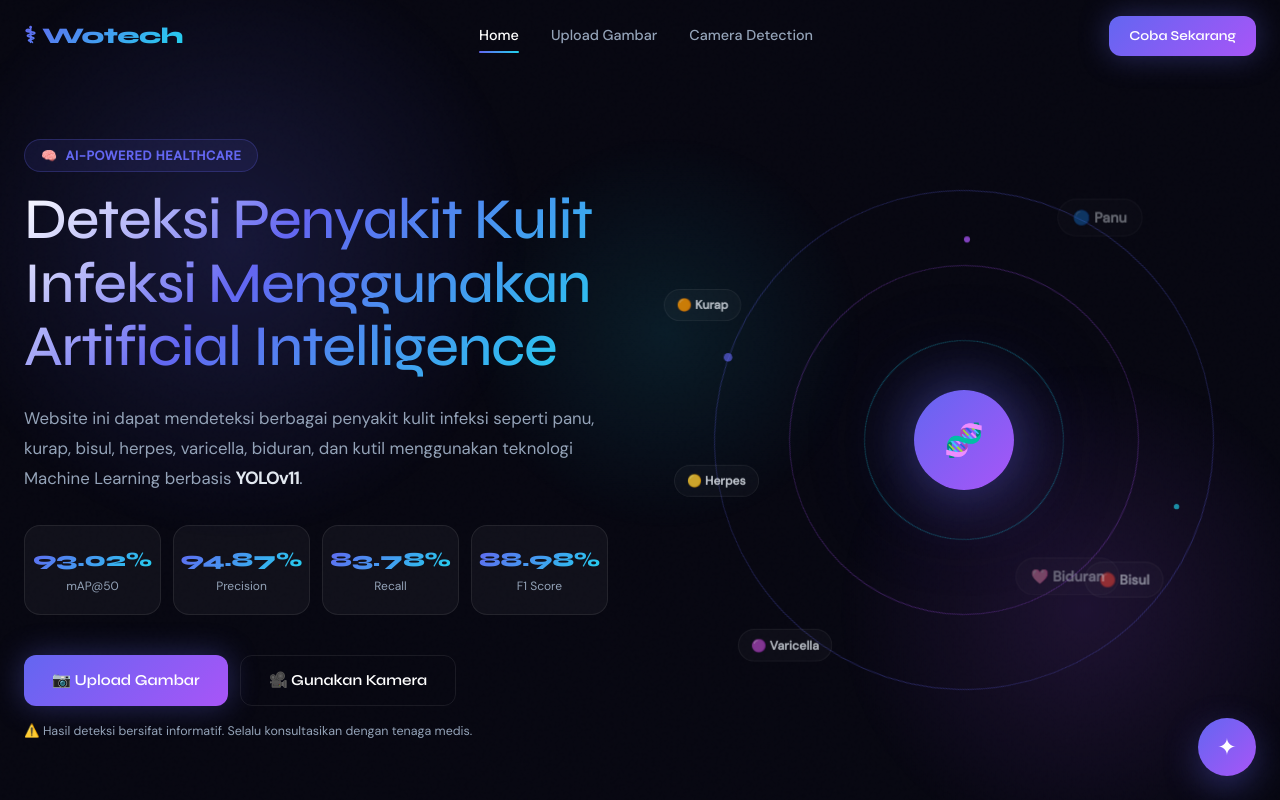
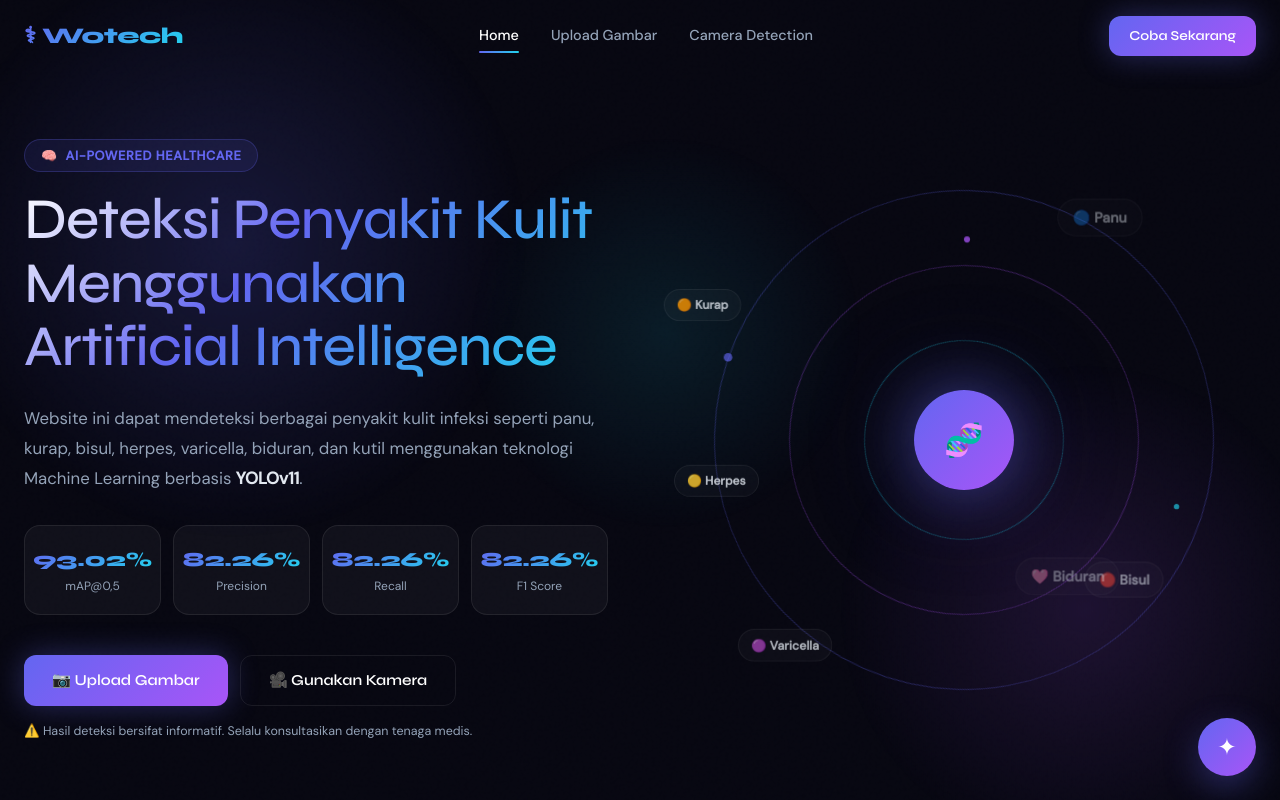
Before and after one commit to GilangAqshal/skin-infection-detection, a plain HTML site: page index.html in a window 1280 px wide. Shown: the top 800 px of the page. Drawn offline with nearby package versions, Linux system fonts and the light colour scheme.

Commit message:
Revisi pasel

```diff
--- a/index.html
+++ b/index.html
@@ -123,7 +123,7 @@
                 font-weight: 500;
               "
             >
-              Deteksi Penyakit Kulit Infeksi Menggunakan Artificial Intelligence
+              Deteksi Penyakit Kulit Menggunakan Artificial Intelligence
             </h1>
 
             <p
@@ -152,32 +152,32 @@
                 >
                   93.02%
                 </div>
-                <div class="stat-label text-xs">mAP@50</div>
+                <div class="stat-label text-xs">mAP@0,5</div>
               </div>
               <div class="stat-card px-1">
                 <div
                   class="stat-value text-xl md:!text-base lg:!text-lg xl:!text-xl"
-                  data-stat="94.87"
+                  data-stat="82.26"
                 >
-                  94.87%
+                  82.26%
                 </div>
                 <div class="stat-label text-xs">Precision</div>
               </div>
               <div class="stat-card px-1">
                 <div
                   class="stat-value text-xl md:!text-base lg:!text-lg xl:!text-xl"
-                  data-stat="83.78"
+                  data-stat="82.26"
                 >
-                  83.78%
+                  82.26%
                 </div>
                 <div class="stat-label text-xs">Recall</div>
               </div>
               <div class="stat-card px-1">
                 <div
                   class="stat-value text-xl md:!text-base lg:!text-lg xl:!text-xl"
-                  data-stat="88.98"
+                  data-stat="82.26"
                 >
-                  88.98%
+                  82.26%
                 </div>
                 <div class="stat-label text-xs">F1 Score</div>
               </div>
@@ -710,7 +710,7 @@
               ⚕ Wotech
             </div>
             <p style="color: var(--muted); font-size: 0.9rem; line-height: 1.8">
-              Deteksi Penyakit Kulit Infeksi dikembangkan oleh LangsDev.
+              Deteksi Penyakit Kulit dikembangkan oleh Wotech.
             </p>
           </div>
           <!-- Links -->
```
Also changed, not shown: upload.html (+1 -1 lines).
